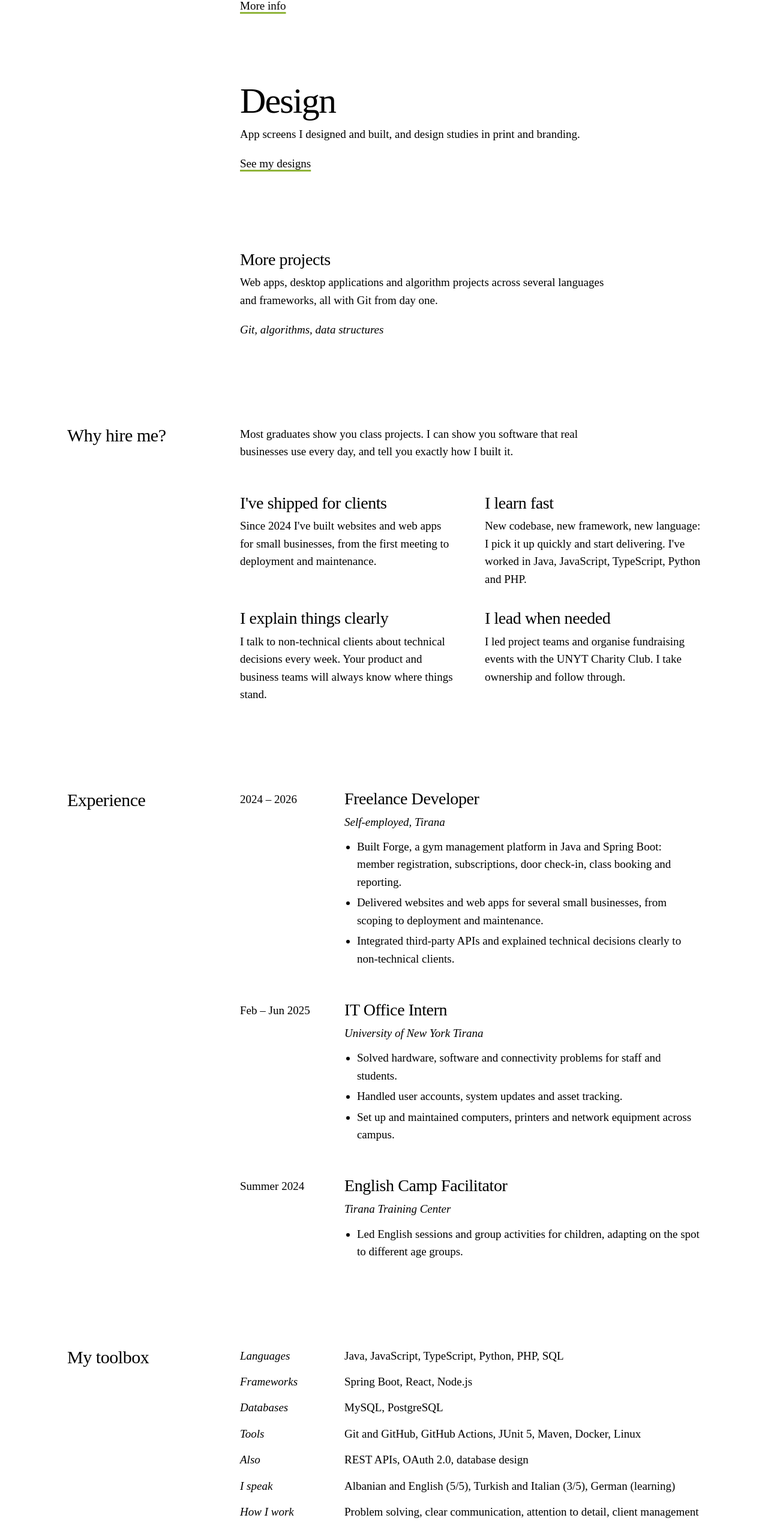
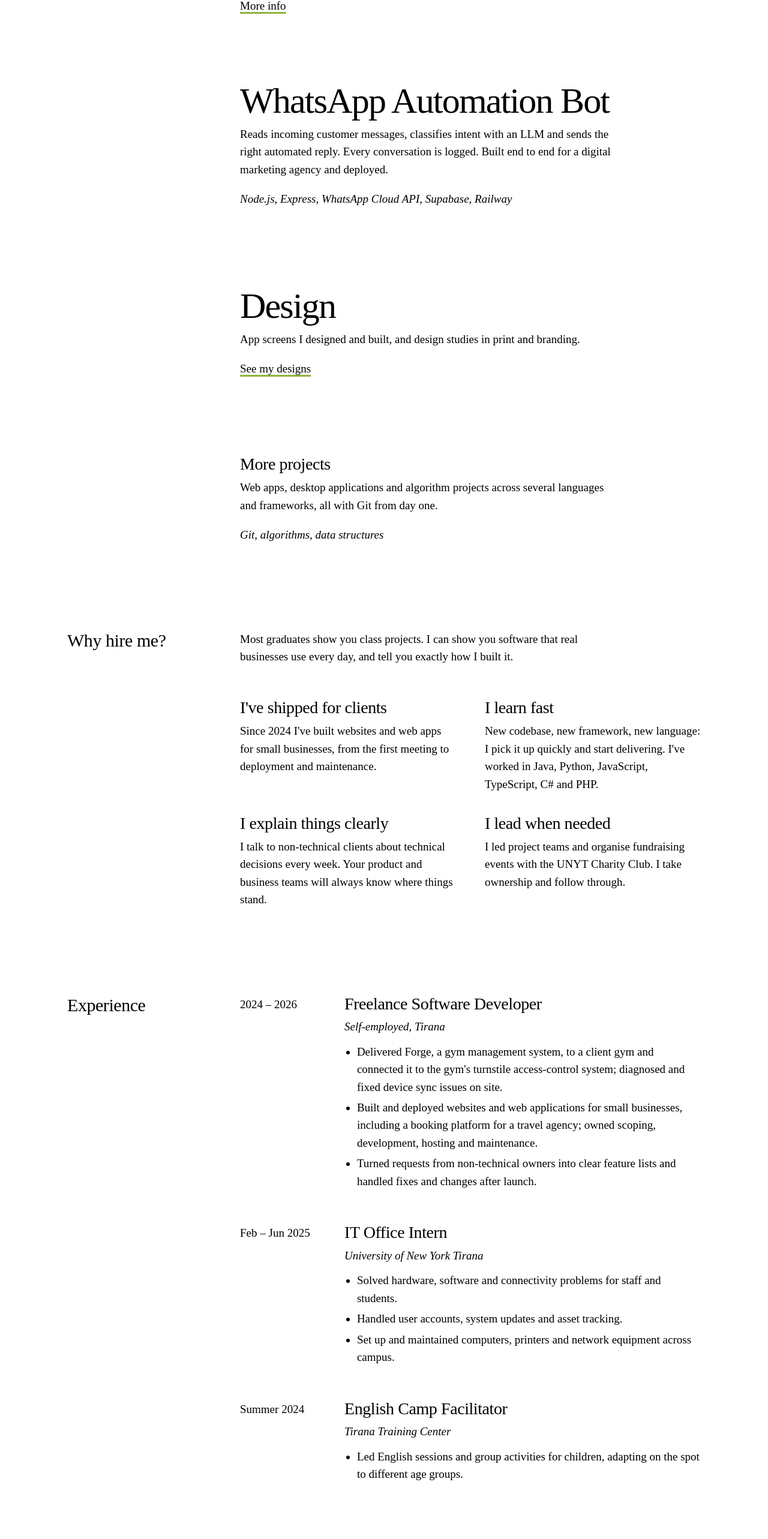
Before and after one commit to Enireida/enireida.github.io, a plain HTML site: page index.html in a window 1280 px wide. Shown: the part 2494-5060 px from the top of the page at 60% size. Drawn offline with Linux system fonts and the light colour scheme.

Commit message:
Align portfolio with CV

```diff
--- a/index.html
+++ b/index.html
@@ -219,6 +219,12 @@ footer{padding-block:40px 48px}
     </article>
 
     <article class="project">
+      <h3>WhatsApp Automation Bot</h3>
+      <p>Reads incoming customer messages, classifies intent with an LLM and sends the right automated reply. Every conversation is logged. Built end to end for a digital marketing agency and deployed.</p>
+      <p class="tech">Node.js, Express, WhatsApp Cloud API, Supabase, Railway</p>
+    </article>
+
+    <article class="project">
       <h3>Design</h3>
       <p>App screens I designed and built, and design studies in print and branding.</p>
       <p><a class="pea" href="design.html">See my designs</a></p>
@@ -238,7 +244,7 @@ footer{padding-block:40px 48px}
     <p>Most graduates show you class projects. I can show you software that real businesses use every day, and tell you exactly how I built it.</p>
     <div class="two">
       <div><h3>I've shipped for clients</h3><p>Since 2024 I've built websites and web apps for small businesses, from the first meeting to deployment and maintenance.</p></div>
-      <div><h3>I learn fast</h3><p>New codebase, new framework, new language: I pick it up quickly and start delivering. I've worked in Java, JavaScript, TypeScript, Python and PHP.</p></div>
+      <div><h3>I learn fast</h3><p>New codebase, new framework, new language: I pick it up quickly and start delivering. I've worked in Java, Python, JavaScript, TypeScript, C# and PHP.</p></div>
       <div><h3>I explain things clearly</h3><p>I talk to non-technical clients about technical decisions every week. Your product and business teams will always know where things stand.</p></div>
       <div><h3>I lead when needed</h3><p>I led project teams and organise fundraising events with the UNYT Charity Club. I take ownership and follow through.</p></div>
     </div>
@@ -248,8 +254,8 @@ footer{padding-block:40px 48px}
 <section class="row" id="experience">
   <h2>Experience</h2>
   <ol class="col">
-    <li class="job"><span>2024 – 2026</span><div><h3>Freelance Developer</h3><p class="note">Self-employed, Tirana</p>
-      <ul class="bullets"><li>Built Forge, a gym management platform in Java and Spring Boot: member registration, subscriptions, door check-in, class booking and reporting.</li><li>Delivered websites and web apps for several small businesses, from scoping to deployment and maintenance.</li><li>Integrated third-party APIs and explained technical decisions clearly to non-technical clients.</li></ul></div></li>
+    <li class="job"><span>2024 – 2026</span><div><h3>Freelance Software Developer</h3><p class="note">Self-employed, Tirana</p>
+      <ul class="bullets"><li>Delivered Forge, a gym management system, to a client gym and connected it to the gym's turnstile access-control system; diagnosed and fixed device sync issues on site.</li><li>Built and deployed websites and web applications for small businesses, including a booking platform for a travel agency; owned scoping, development, hosting and maintenance.</li><li>Turned requests from non-technical owners into clear feature lists and handled fixes and changes after launch.</li></ul></div></li>
     <li class="job"><span>Feb – Jun 2025</span><div><h3>IT Office Intern</h3><p class="note">University of New York Tirana</p>
       <ul class="bullets"><li>Solved hardware, software and connectivity problems for staff and students.</li><li>Handled user accounts, system updates and asset tracking.</li><li>Set up and maintained computers, printers and network equipment across campus.</li></ul></div></li>
     <li class="job"><span>Summer 2024</span><div><h3>English Camp Facilitator</h3><p class="note">Tirana Training Center</p>
@@ -261,12 +267,12 @@ footer{padding-block:40px 48px}
   <h2>My toolbox</h2>
   <div class="col">
     <dl>
-      <dt>Languages</dt><dd>Java, JavaScript, TypeScript, Python, PHP, SQL</dd>
-      <dt>Frameworks</dt><dd>Spring Boot, React, Node.js</dd>
-      <dt>Databases</dt><dd>MySQL, PostgreSQL</dd>
-      <dt>Tools</dt><dd>Git and GitHub, GitHub Actions, JUnit 5, Maven, Docker, Linux</dd>
-      <dt>Also</dt><dd>REST APIs, OAuth 2.0, database design</dd>
-      <dt>I speak</dt><dd>Albanian and English (5/5), Turkish and Italian (3/5), German (learning)</dd>
+      <dt>Programming</dt><dd>Java, Python, JavaScript, TypeScript, C#, PHP, SQL, HTML/CSS. 98th percentile in Java and object-oriented design (TestGorilla)</dd>
+      <dt>Frameworks</dt><dd>Spring Boot, React, Angular, Node.js, Express, JavaFX, Tailwind CSS</dd>
+      <dt>Databases</dt><dd>MySQL, Oracle, Supabase (PostgreSQL), database design</dd>
+      <dt>Testing and QA</dt><dd>Manual testing, test case design, bug reporting, debugging, JUnit 5</dd>
+      <dt>Tools</dt><dd>Git, GitHub and GitHub Actions, Maven, Docker, Linux, shell scripting, REST APIs, OAuth 2.0, Railway</dd>
+      <dt>I speak</dt><dd>Albanian (native), English (fluent), Turkish (intermediate), Italian (beginner), German (learning)</dd>
       <dt>How I work</dt><dd>Problem solving, clear communication, attention to detail, client management</dd>
     </dl>
   </div>
@@ -275,7 +281,7 @@ footer{padding-block:40px 48px}
 <section class="row" id="education">
   <h2>Education</h2>
   <div class="col">
-    <div><h3>BSc in Software Engineering</h3><p class="note">University of New York Tirana, 2023 – 2026, GPA 3.53 out of 4.0</p><p>American-style curriculum covering software development, algorithms, data structures, databases and system design. Next step for me: a master's in Business Informatics and Data Science.</p></div>
+    <div><h3>BSc in Software Engineering</h3><p class="note">University of New York Tirana, Oct 2023 – Jun 2026, GPA 3.53 out of 4.0</p><p>American-style curriculum covering software development, algorithms, data structures, databases and system design. Next step for me: a master's in Business Informatics and Data Science.</p></div>
     <div class="two">
       <div><h3>Charity Club</h3><p class="note">Volunteering since Oct 2024</p><p>I plan and run fundraising events and community projects on campus and around Albania.</p></div>
       <div><h3>AI Club</h3><p class="note">Since Apr 2025</p><p>Applied technology projects and startup ideas with other students.</p></div>
@@ -286,7 +292,7 @@ footer{padding-block:40px 48px}
 <section class="row" id="contact">
   <h2>Let's work together</h2>
   <div>
-    <p style="max-width:56ch;margin-bottom:28px">I'm looking for a role with real responsibility, room to grow and meaningful work. If that sounds like your team, I'd love to talk.</p>
+    <p style="max-width:56ch;margin-bottom:28px">I'm looking for a junior software, QA or data role on a team that ships real products. If that sounds like your team, I'd love to talk.</p>
     <p class="mail" id="addr"><a class="pea" href="mailto:recienireida@gmail.com">recienireida@gmail.com</a></p>
     <div class="links"><button type="button" id="copyBtn">Copy my email</button><a href="https://www.linkedin.com/in/enireida-reci-b900b1340/" target="_blank" rel="noopener">LinkedIn</a><a href="https://github.com/Enireida" target="_blank" rel="noopener">GitHub</a><span>Tirana, looking for a role in Vienna</span><span id="copied" aria-live="polite"></span></div>
   </div>
```
